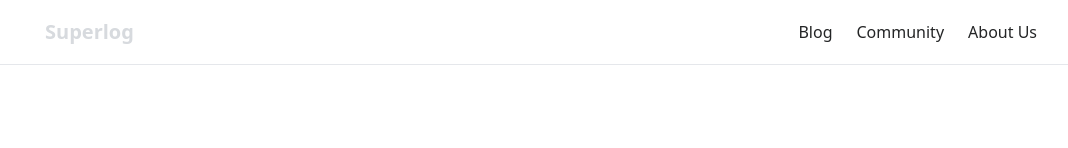
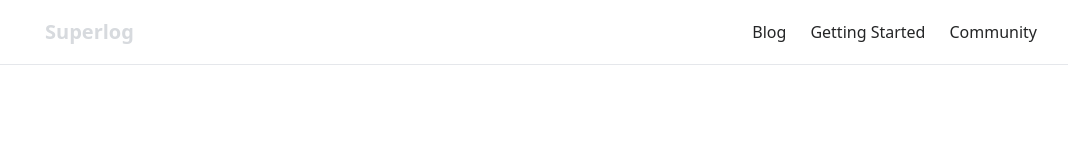
Before and after one commit to superlog-dev/superlog-dot-dev, a Next.js app: page / in a window 1280 px wide. Shown: the top 148 px of the page, without its empty margins (99-1167 px from the left). Built offline with nearby package versions, Linux system fonts and the light colour scheme.

Commit message:
Update next link

```diff
--- a/src/component/LandingPageHeader.js
+++ b/src/component/LandingPageHeader.js
@@ -13,6 +13,10 @@ export default function LandingPageHeader({ enableDownload }) {
           <a href="https://medium.com/smallpr" className="text-2-on-1 hover:text-gray-80">
             Blog
           </a>
+
+          <Link href="/docs/essentials" passHref className="text-2-on-1 hover:text-gray-80 whitespace-nowrap">
+            <a className="text-2-on-1 hover:text-gray-80 whitespace-nowrap">Getting Started</a>
+          </Link>
           <a
             className="text-gray-85 group flex items-center space-x-2 transition-all duration-300"
             href="https://join.slack.com/t/smallpr/shared_invite/zt-17hdr0wlv-PJ16YUw6Tz_o6ZYLcrIv~A"
@@ -49,9 +53,6 @@ export default function LandingPageHeader({ enableDownload }) {
               </svg> */}
             <span className="text-2-on-1 whitespace-nowrap group-hover:text-gray-80">Community</span>
           </a>
-          <Link href="/about" passHref className="text-2-on-1 hover:text-gray-80 whitespace-nowrap">
-            <a className="text-2-on-1 hover:text-gray-80 whitespace-nowrap">About Us</a>
-          </Link>
         </div>
       </nav>
     </div>
--- a/src/component/docs/DocPrevNext.js
+++ b/src/component/docs/DocPrevNext.js
@@ -15,7 +15,7 @@ export default function DocPrevNext() {
   return (
     <div className="flex gap-4 mt-12 mb-24">
       {prevDoc && (
-        <Link href={"/docs/" + prevDoc?.path?.join("/")} passHref>
+        <Link href={"/docs/" + prevDoc?.path?.join("/")} passHref prefetch scroll>
           <div className="border border-slate-300 rounded-lg p-4 flex-1 cursor-pointer">
             <div className="text-slate-600 pb-1">Previous</div>
             <div className="font-semibold text-lg text-blue-45">{"« " + prevDoc?.title}</div>
@@ -23,7 +23,7 @@ export default function DocPrevNext() {
         </Link>
       )}
       {nextDoc && (
-        <Link href={"/docs/" + nextDoc?.path?.join("/")} passHref>
+        <Link href={"/docs/" + nextDoc?.path?.join("/")} passHref prefetch scroll>
           <div className="border border-slate-300 rounded-lg p-4 flex-1 text-right cursor-pointer">
             <div className="text-slate-600 pb-1">Next</div>
             <div className="font-semibold text-lg text-blue-45">{nextDoc?.title + " »"}</div>
--- a/src/component/docs/utils/docs.js
+++ b/src/component/docs/utils/docs.js
@@ -4,7 +4,7 @@ const docs = [
   { path: ["essentials", "step2"], title: "2 - Commit & Uncommit", id: "s2" },
   { path: ["essentials", "step3"], title: "3 - Submit for code review", id: "s3" },
   { path: ["essentials", "step4"], title: "4 - Addressing feedback", id: "s4" },
-  { path: ["essentials", "step5"], title: "5 - Shpi it!", id: "s5" },
+  { path: ["essentials", "step5"], title: "5 - Ship it!", id: "s5" },
   { path: ["FAQ"], title: "FAQ", id: "faq" },
   { path: ["About us"], title: "About us", id: "about" },
 ];
--- a/src/docs/guide.mdx
+++ b/src/docs/guide.mdx
@@ -4,7 +4,7 @@ import { Video, Notice } from "component/docs/DocBlocks";
 
 <Notice title="What you'll learn" type="tldr">
 
-- End-to-end stacked pull request workflow using Superlog, without any git command involved.
+- Stacked pull request workflow using Superlog
 
 </Notice>
 
@@ -14,7 +14,6 @@ Superlog is a git GUI app that optimized for stacked pull request workflow.
 
 Stacked pull request workflow enable people to stay unblock and ship code faster, but has only been enjoyed by those who are expert in git.
 
-Superlog want to make this workflow accessible to every engineer, especially for those who are not comfortable with git.
-Life is too short to master those obsecured git commands.
+Superlog make this workflow accessible to every engineer, even for those who are not comfortable with git.
 
 ---
```
